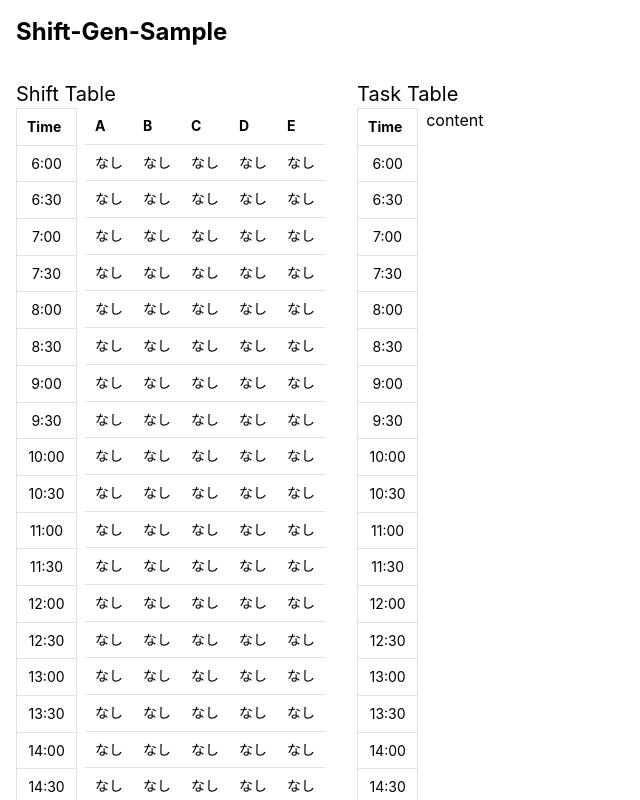
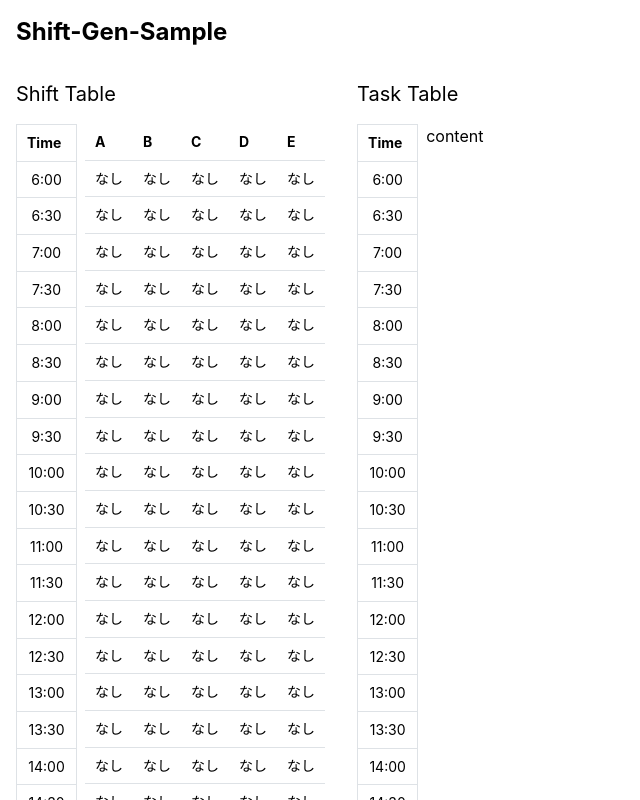
Before and after one commit to imaimai17468/shift-gen-sample, a Next.js app: page / in a window 1280 px wide. Shown: the top 800 px of the page, without its empty margins (0-640 px from the left). Built offline with nearby package versions, Linux system fonts and the light colour scheme.

Commit message:
feat: Refactor component layout in index.tsx

```diff
--- a/src/pages/index.tsx
+++ b/src/pages/index.tsx
@@ -6,11 +6,11 @@ export default function Home() {
     <div className="flex flex-col gap-8 p-4">
       <h1 className="text-2xl font-bold">Shift-Gen-Sample</h1>
       <div className="flex gap-8">
-        <div>
+        <div className="flex flex-col gap-4">
           <h2 className="text-xl">Shift Table</h2>
           <ShiftTable />
         </div>
-        <div>
+        <div className="flex flex-col gap-4">
           <h2 className="text-xl">Task Table</h2>
           <TaskTable />
         </div>
```
